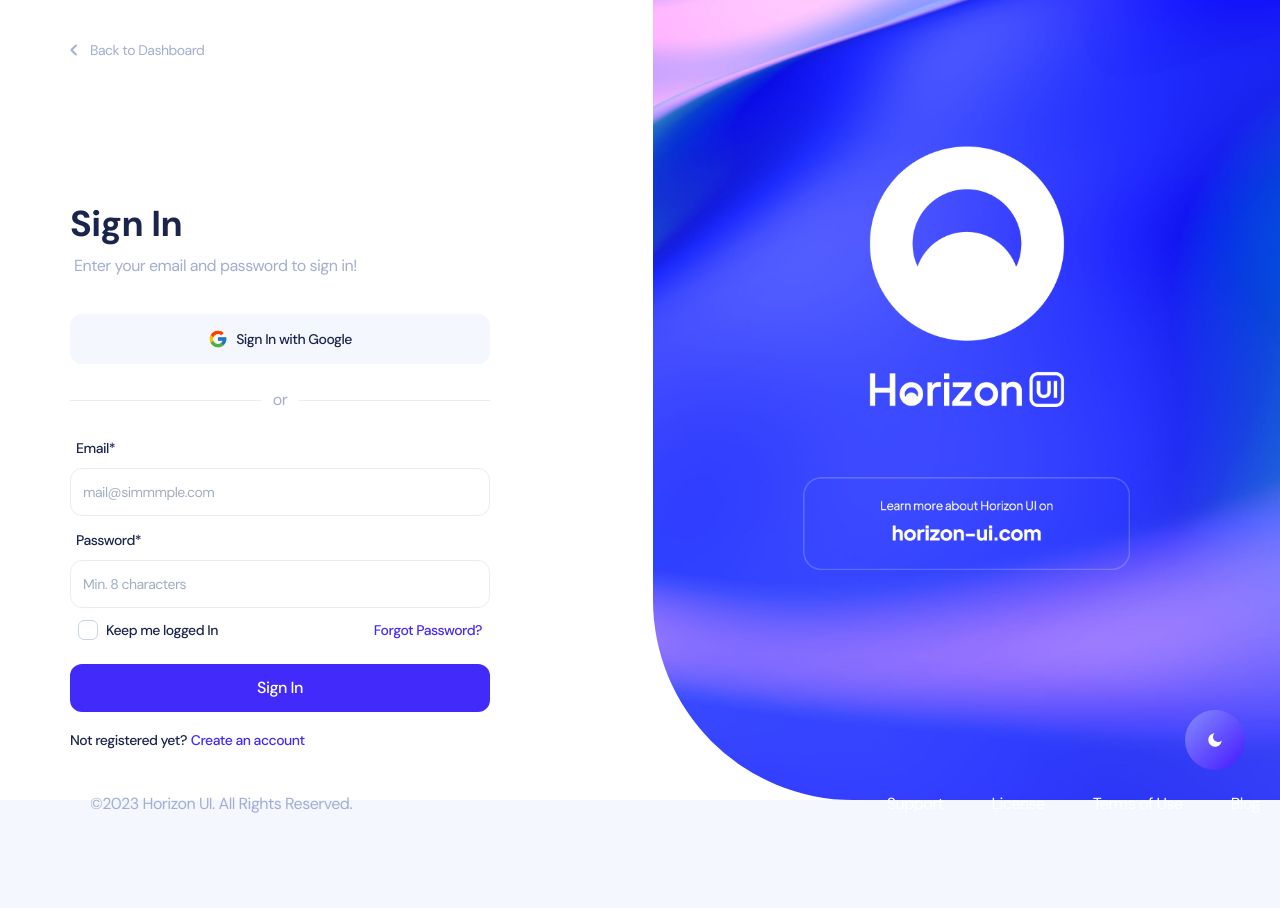
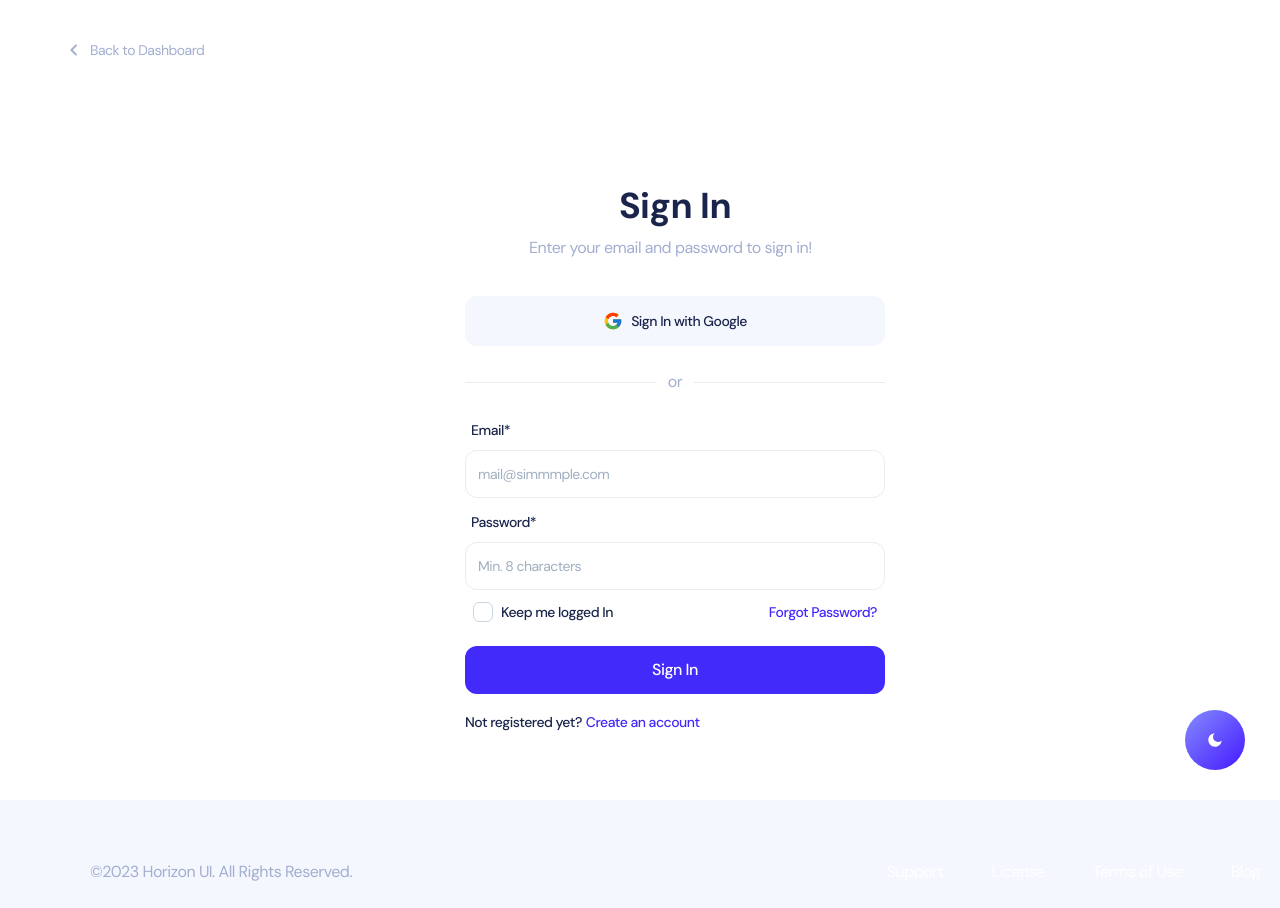
Before and after one commit to mahim37/Dynamic_Portfolio_Analyst, a React (Create React App) app in the folder Frontend/: page /auth/sign-in in a window 1280 px wide. Before the commit the page ends 840 px from the top, so only its background shows below. Built offline with nearby package versions, Linux system fonts and the light colour scheme; what tailwindcss-rtl would draw is missing.

Commit message:
more fronted changes

```diff
--- a/Frontend/src/components/footer/FooterAuthDefault.jsx
+++ b/Frontend/src/components/footer/FooterAuthDefault.jsx
@@ -37,7 +37,7 @@
         <li>
           <a
             target="blank"
-            href="https://blog.horizon-ui.com/"
+            //href="https://blog.horizon-ui.com/"
             className="text-sm text-gray-600 hover:text-gray-600 md:text-base lg:text-white lg:hover:text-white"
           >
             Blog
--- a/Frontend/src/layouts/auth/index.jsx
+++ b/Frontend/src/layouts/auth/index.jsx
@@ -51,12 +51,6 @@
                     element={<Navigate to="/auth/sign-in" replace />}
                   />
                 </Routes>
-                <div className="absolute right-0 hidden h-full min-h-screen md:block lg:w-[49vw] 2xl:w-[44vw]">
-                  <div
-                    className="absolute flex h-full w-full items-end justify-center bg-cover bg-center lg:rounded-bl-[120px] xl:rounded-bl-[200px]"
-                    style={{ backgroundImage: `url(${authImg})` }}
-                  />
-                </div>
               </div>
               <Footer />
             </div>
--- a/Frontend/src/views/auth/SignIn.jsx
+++ b/Frontend/src/views/auth/SignIn.jsx
@@ -4,13 +4,13 @@
 
 export default function SignIn() {
   return (
-    <div className="mt-16 mb-16 flex h-full w-full items-center justify-center px-2 md:mx-0 md:px-0 lg:mb-10 lg:items-center lg:justify-start">
+    <div className="mt-0 flex justify-center items-center h-screen">
       {/* Sign in section */}
-      <div className="mt-[10vh] w-full max-w-full flex-col items-center md:pl-4 lg:pl-0 xl:max-w-[420px]">
-        <h4 className="mb-2.5 text-4xl font-bold text-navy-700 dark:text-white">
+      <div className="w-full max-w-md md:pl-4 lg:pl-0 xl:max-w-[420px]">
+        <h4 className="mb-2.5 text-4xl font-bold text-navy-700 dark:text-white text-center">
           Sign In
         </h4>
-        <p className="mb-9 ml-1 text-base text-gray-600">
+        <p className="mb-9 ml-16 text-base text-gray-600">
           Enter your email and password to sign in!
         </p>
         <div className="mb-6 flex h-[50px] w-full items-center justify-center gap-2 rounded-xl bg-lightPrimary hover:cursor-pointer dark:bg-navy-800">
```
